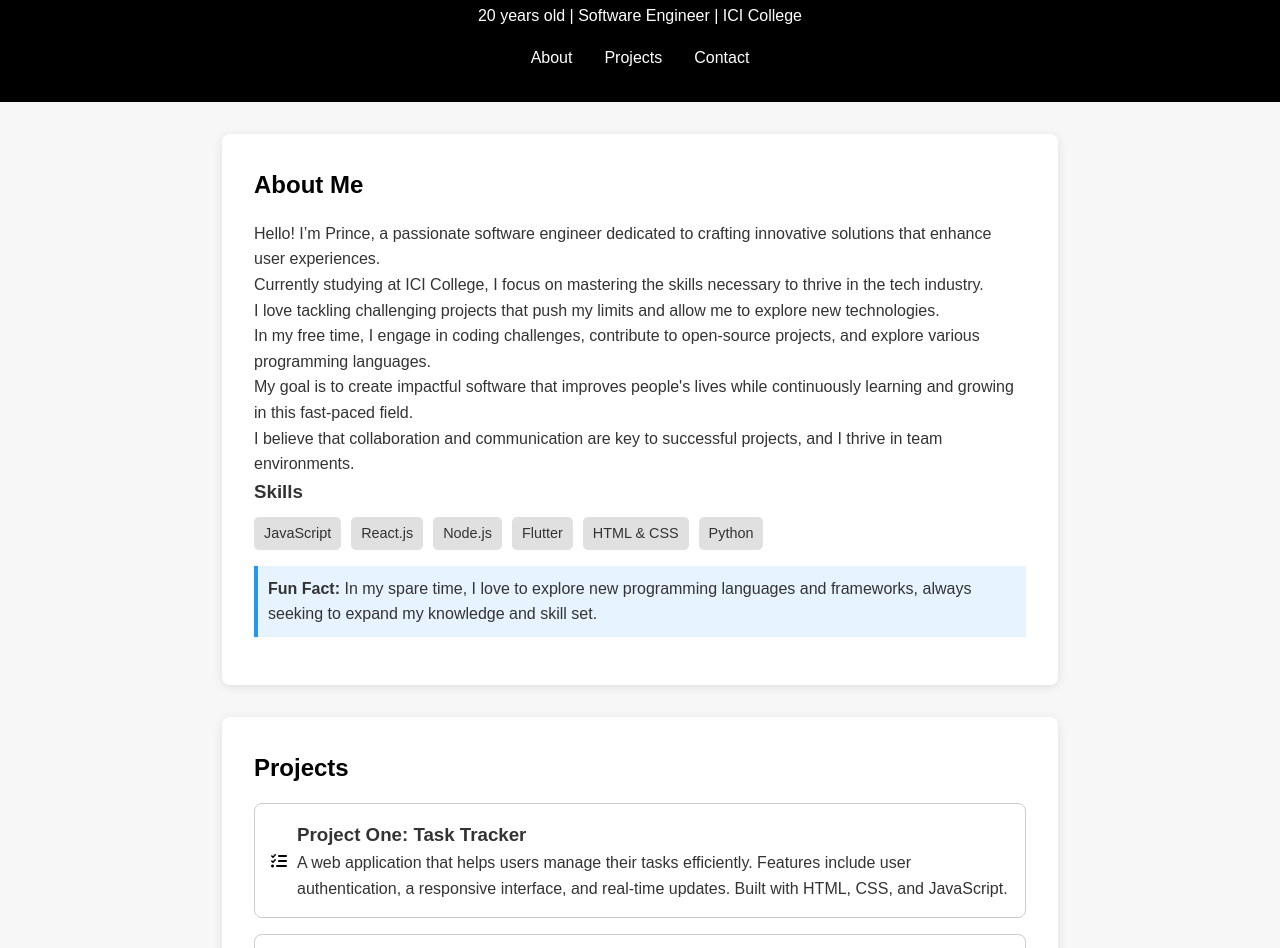
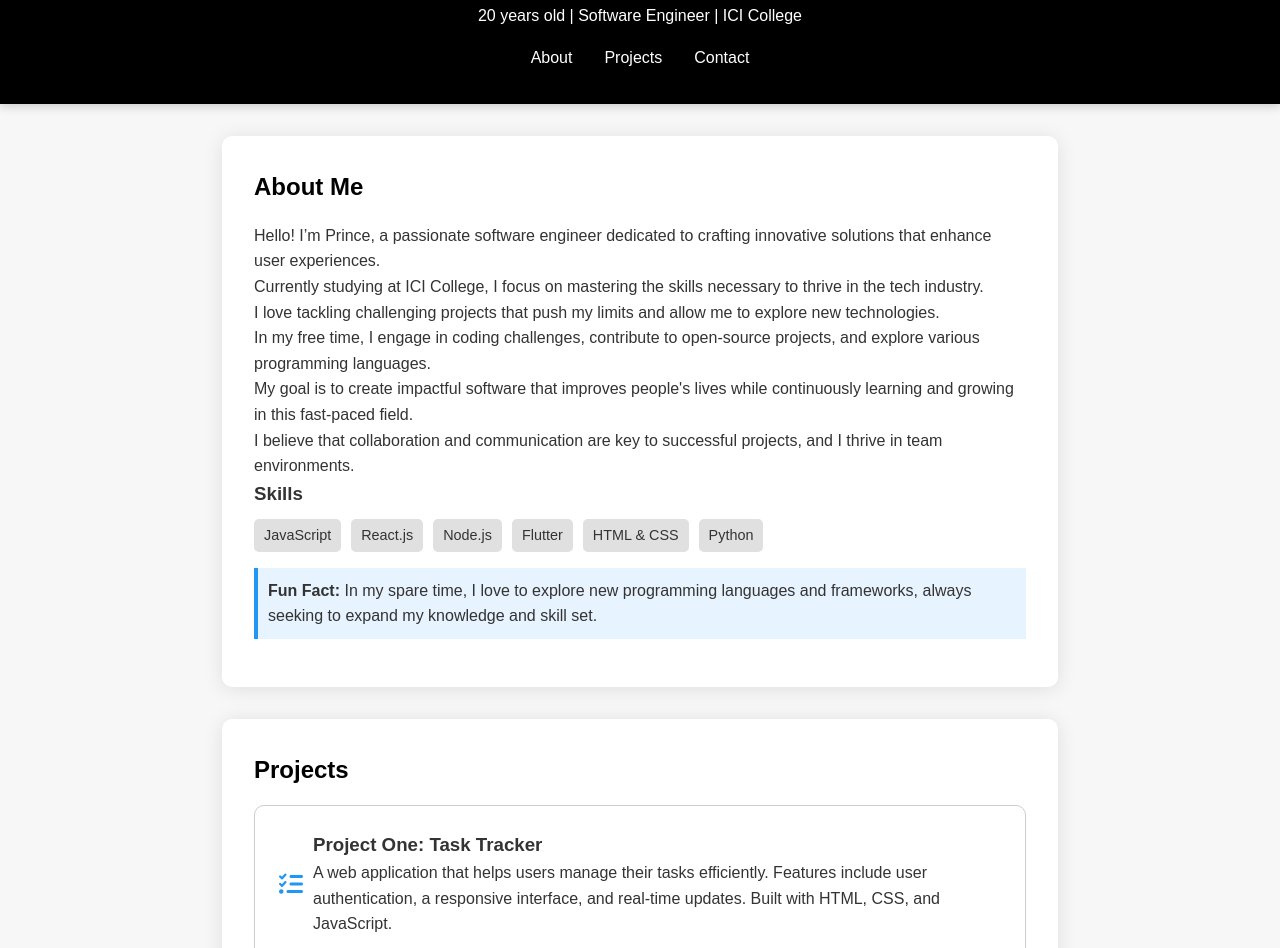
Before and after one commit to ezekielreyes/portfolio, a plain HTML site: page index.html in a window 1280 px wide. Shown: the part 88-1036 px from the top of the page. Drawn offline with Linux system fonts and the light colour scheme.

Commit message:
Update index.html

```diff
--- a/index.html
+++ b/index.html
@@ -26,6 +26,7 @@
             text-align: center;
             position: relative;
             overflow: hidden;
+            box-shadow: 0 2px 10px rgba(0, 0, 0, 0.2);
         }
 
         header h1 {
@@ -58,10 +59,24 @@
             color: #fff;
             text-decoration: none;
             transition: color 0.3s;
+            position: relative;
         }
 
         nav a:hover {
             color: #f4f4f4;
+        }
+
+        nav a::after {
+            content: '';
+            display: block;
+            width: 0;
+            height: 2px;
+            background: #fff;
+            transition: width 0.3s;
+        }
+
+        nav a:hover::after {
+            width: 100%;
         }
 
         .burger {
@@ -82,8 +97,8 @@
         section {
             margin-bottom: 2rem;
             padding: 2rem;
-            border-radius: 8px;
-            box-shadow: 0 2px 10px rgba(0, 0, 0, 0.1);
+            border-radius: 10px;
+            box-shadow: 0 2px 20px rgba(0, 0, 0, 0.1);
             background: #fff;
             animation: slideIn 0.5s ease forwards;
         }
@@ -95,21 +110,23 @@
 
         .project {
             margin: 1rem 0;
-            padding: 1rem;
+            padding: 1.5rem;
             border: 1px solid #ccc;
-            border-radius: 8px;
-            transition: background 0.3s;
+            border-radius: 10px;
+            transition: background 0.3s, transform 0.3s;
             display: flex;
             align-items: center;
         }
 
         .project:hover {
-            background-color: #eee;
+            background-color: #f9f9f9;
+            transform: translateY(-3px);
         }
 
         .project i {
             margin-right: 10px;
-            color: #000;
+            color: #2196F3;
+            font-size: 1.5rem;
         }
 
         .skills {
@@ -138,6 +155,11 @@
         footer a {
             color: #fff;
             text-decoration: none;
+            transition: color 0.3s;
+        }
+
+        footer a:hover {
+            color: #f4f4f4;
         }
 
         @media (max-width: 600px) {
```
